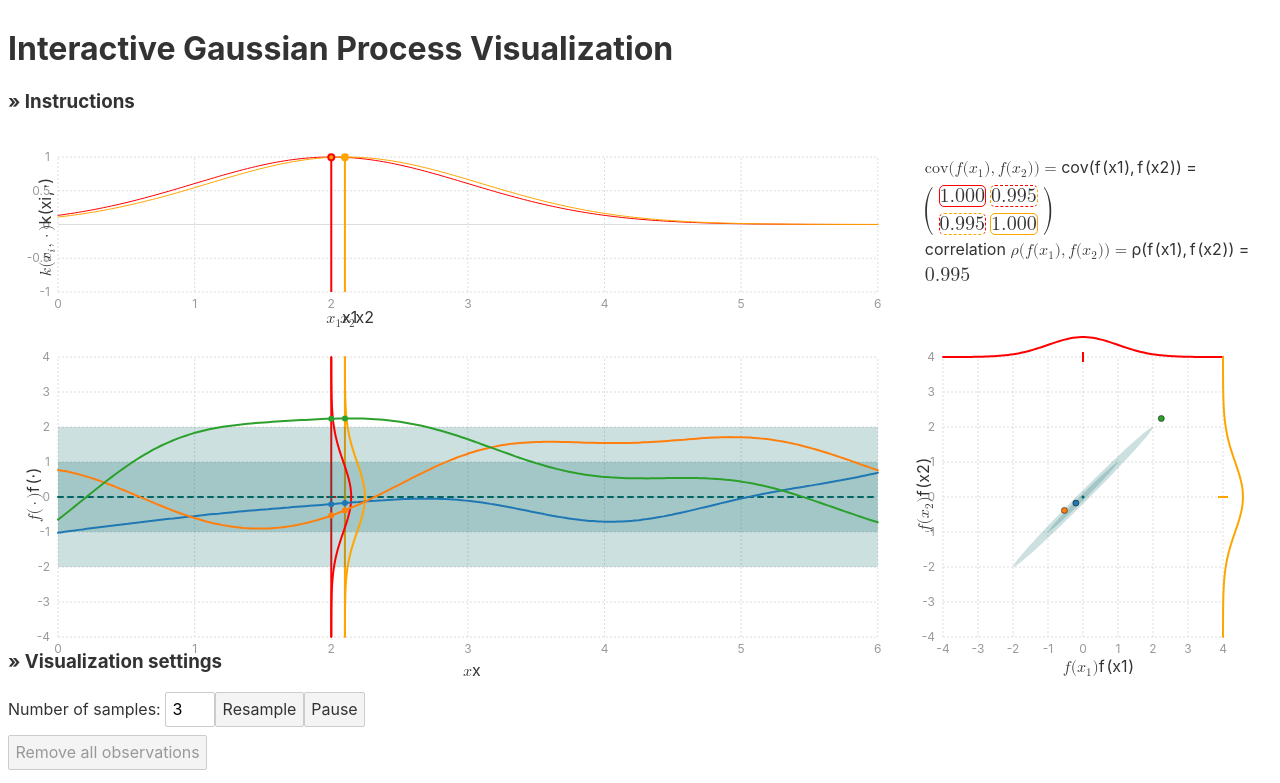
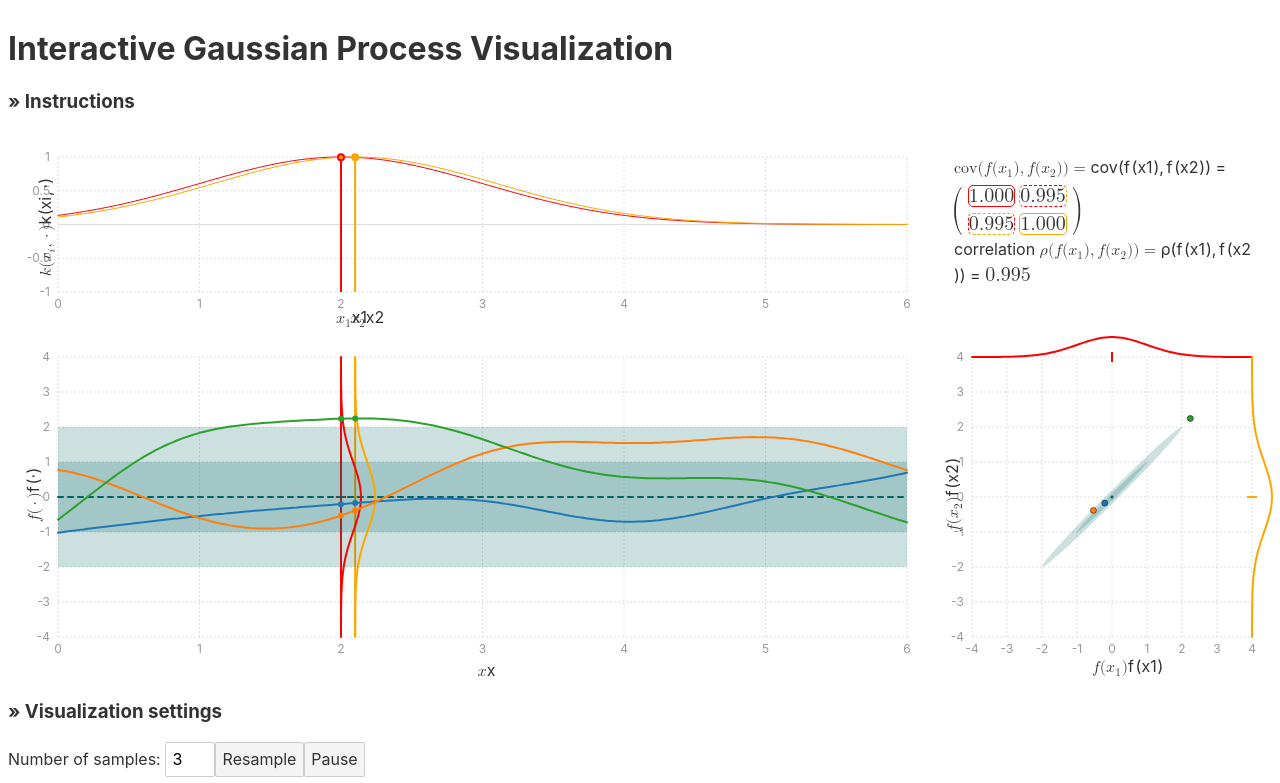
Before and after one commit to st--/interactive-gp-visualization, a Svelte app: page / in a window 1280 px wide. Shown: the top 783 px of the page. Built offline with nearby package versions, Linux system fonts and the light colour scheme.

Commit message:
fix width=height of covariance plot

```diff
--- a/src/App.svelte
+++ b/src/App.svelte
@@ -278,19 +278,20 @@ Future thoughts:
   }
   .plot-container {
     display: grid;
-    height: 500px;
-    grid-template-rows: 40% 70%;
-    grid-template-columns: 70% 30%;
+    height: 550px;
+    grid-template-rows: auto 350px;
+    grid-template-columns: auto 350px;
     grid-template-areas:
       "kernel covmat"
       "line covariance";
   }
   .chart {
+    min-width: 200px;
     /* background-color: #fafafa; */
   }
   .squarechart {
-    min-width: 200px;
-    min-height: 200px;
+    width: 350px;
+    height: 350px;
     /* background-color: #fafafa; */
   }
 </style>
```
